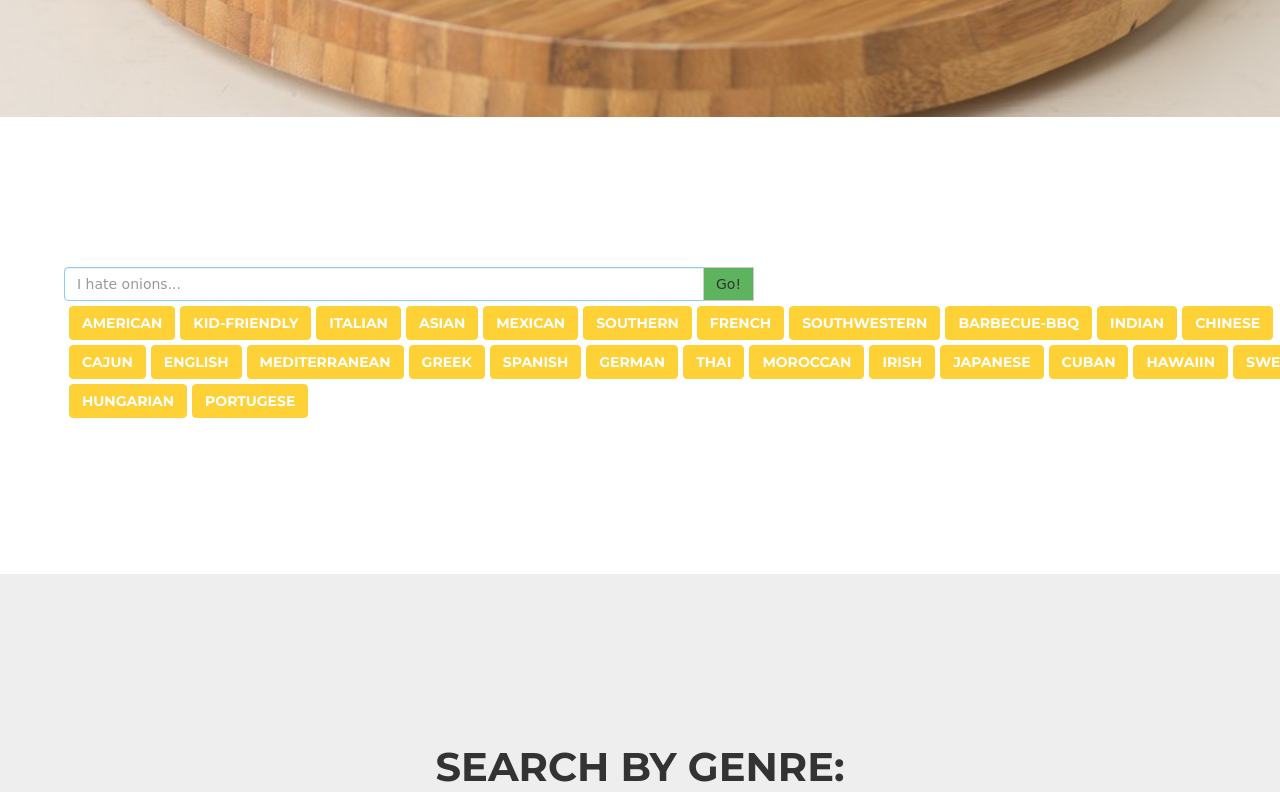
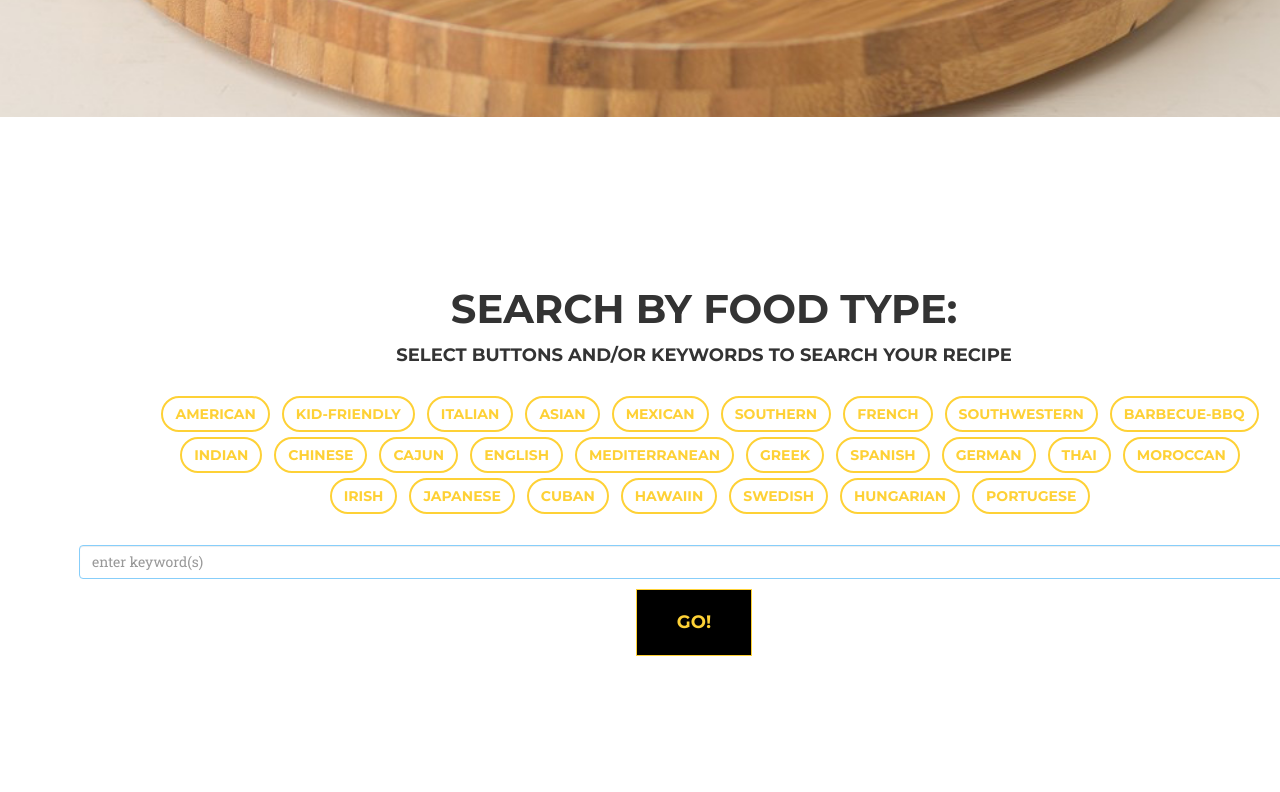
Before and after one commit to KiwonNam2016/chopflix, a website: page index.html in a window 1280 px wide. Shown: the part 676-1468 px from the top of the page. Drawn offline with nearby package versions, Linux system fonts and the light colour scheme; no server answers; a web font is replaced by a local one.

Commit message:
recipe search style modified.  href to recipe result section not working

```diff
--- a/assets/app.js
+++ b/assets/app.js
@@ -302,10 +302,10 @@ var config = {
     var addedCuisines = [];
     var cuisineSearch;
     var state;
-        var go=$(".go");
+    var go = $(".go");
     //button animation
-        var tl=new TimelineLite();
-        tl.to(go, 0.7, {rotationX:-360,transformOrigin:'0% 50%', ease:Power2.easeInOut})
+    var tl = new TimelineLite();
+    tl.to(go, 0.7, { rotationX: -360, transformOrigin: '0% 50%', ease: Power2.easeInOut })
     tl.pause();
     $(".go").on("click", function(event) {
         event.preventDefault();
@@ -338,7 +338,7 @@ var config = {
                 console.log(id);
                 var recipeTitle = (result[z].recipeName);
                 var imgUrl = result[z].imageUrlsBySize["90"].replace("s90-c", "s200-c");
-                    var ingredients=(result[z].ingredients);
+                var ingredients = (result[z].ingredients);
                 var IngAsString = ingredients.join(', ');
                 console.log(ingredients);
                 var recipeURL = "https://www.yummly.com/recipe/" + id
@@ -430,13 +430,13 @@ var config = {
         // button initial state is unchecked...this status will only change on click
         // when it gets clicked, we change the state and css style
         if (state === "unchecked") {
-                $(this).css({"background-color": "#333", "border-color": "#333", "opacity": "0.9"});
+            $(this).css({ "background-color": "#333", "border-color": "#333", "opacity": "0.9" });
             $(this).attr("data-state", "checked");
             addedCuisines.push(cuisineParameter);
             console.log(addedCuisines);
             //otherwise, the button is already selected and needs to be unselected
         } else {
-                $(this).removeAttr('style').css("background-color", "#feca30");
+            $(this).removeAttr('style').css("background-color", "#fff");
             $(this).attr("data-state", "unchecked");
             addedCuisines = addedCuisines.filter(a => a !== cuisineParameter);
             console.log(addedCuisines);
@@ -445,27 +445,27 @@ var config = {
     createButtons();
     $(document).on("click", ".cuisines", animateBtn);
 
-        $(".startBtn").on("click",function(){
-        var sec=0.8;
-        for (var x=0; x<=25; x++){
-            var b=$(`#button${x}`);
-            var tl2=new TimelineLite();
-            tl2.from(b, 1.5,{x:-15, autoAlpha:0,ease:Power1.ease, delay:sec});
+    $(".startBtn").on("click", function() {
+        var sec = 0.8;
+        for (var x = 0; x <= 25; x++) {
+            var b = $(`#button${x}`);
+            var tl2 = new TimelineLite();
+            tl2.from(b, 1.5, { x: -15, autoAlpha: 0, ease: Power1.ease, delay: sec });
             tl2.play();
             tl2.restart();
-            sec=sec+0.05;
+            sec = sec + 0.05;
         }
     })
 
-        $(".whatchaWatching").on("click",function(){
-            var sec=0.8;
-            for (var x=0; x<=25; x++){
-                var b=$(`#button${x}`);
-                var tl2=new TimelineLite();
-                tl2.from(b, 1.5,{x:-15, autoAlpha:0,ease:Power1.ease, delay:sec});
+    $(".whatchaWatching").on("click", function() {
+        var sec = 0.8;
+        for (var x = 0; x <= 25; x++) {
+            var b = $(`#button${x}`);
+            var tl2 = new TimelineLite();
+            tl2.from(b, 1.5, { x: -15, autoAlpha: 0, ease: Power1.ease, delay: sec });
             tl2.play();
             tl2.restart();
-                sec=sec+0.05;
+            sec = sec + 0.05;
         }
     })
 
--- a/assets/style.css
+++ b/assets/style.css
@@ -163,7 +163,6 @@ form.section-subheading {
 }
 
 #searchEntry {
-    font-family: 'Bad Script', cursive;
     margin-left: 5%;
     width: 100%;
 }
@@ -185,17 +184,30 @@ form.section-subheading {
 }
 
 .go {
-    background-color: rgb(94, 180, 94);
-}
-
-.go:hover {
-    text-shadow: 2px 2px 5px green;
+    background-color: #000000;
+    color: #fed136;
+    border-radius: 35%;
+    margin: 10px;
 }
 
 .btn {
     cursor: pointer;
+    border-radius: 25px;
     margin-bottom: 5px;
     margin-left: 5px;
+}
+
+.cuisines.btn.btn-primary {
+    background-color: #fff;
+    border: solid, #fed136 2px;
+    color: #fed136;
+    margin-left: 12px;
+}
+
+.recipeButtons.recipe-format {
+    margin-left: 50px;
+    margin-right: 50px;
+    margin-bottom: 25px;
 }
 
 .recipeImgDiv {
@@ -230,7 +242,15 @@ form.section-subheading {
 
 .input-ground {}
 
-.btn-primary.active.focus, .btn-primary.active:focus, .btn-primary.active:hover, .btn-primary:active.focus, .btn-primary:active:focus, .btn-primary:active:hover, .open>.dropdown-toggle.btn-primary.focus, .open>.dropdown-toggle.btn-primary:focus, .open>.dropdown-toggle.btn-primary:hover {
+.btn-primary.active.focus,
+.btn-primary.active:focus,
+.btn-primary.active:hover,
+.btn-primary:active.focus,
+.btn-primary:active:focus,
+.btn-primary:active:hover,
+.open>.dropdown-toggle.btn-primary.focus,
+.open>.dropdown-toggle.btn-primary:focus,
+.open>.dropdown-toggle.btn-primary:hover {
     color: #fff;
     background-color: #333;
     border-color: #333;
--- a/index.html
+++ b/index.html
@@ -1,4 +1,3 @@
-
 <!DOCTYPE html>
 <html lang="en">
 
@@ -93,24 +92,33 @@
         </div>
     </header>
 
-    <!-- Recipe Seach Section -->
-    <section id="recipe-search-section">
+    <!-- Recipe Search Section -->
+    <section id="recipe-search-section" class="bg-white">
         <div class="row" id="searchEntry">
-            <div class="col-md-6 input-group">
+            <div class="col-lg-12 text-center">
+                <div class="genre-buttons">
+                    <br>
+                    <h2 class="section-heading">Search by Food Type:
+                        <h4>Select buttons and/or keywords to search your recipe</h4>
+                    </h2>
+                    <br>
+                    <div id="genres"></div>
+                </div>
+                <div class="recipeButtons recipe-format" href=".recipe-results-section"></div>
+                <div class="col-md-12 yummlySearch"></div>
                 <form action="">
                     <span class="input-group-btn">
-                        <input id="food" type="text" pattern="[A-Za-z]"  class="form-control" placeholder="I hate onions...">
-                        <button class="btn btn-default go" type="submit">Go!</button>
+                        <input id="food" type="text" pattern="[A-Za-z]"  class="form-control" placeholder="enter keyword(s)"> &nbsp
+                        <button class="btn btn-round btn-xl go" type="submit">Go!
+                        </button>
                         <p id="something"></p>
                     </span>
                 </form>
             </div>
-            <div class="recipeButtons"></div>
-            <div class="col-md-12 yummlySearch"></div>
         </div>
     </section>
 
-    <!-- Show Seach Section -->
+    <!-- Show Search Section -->
     <section id="show-search-section" class="bg-light-gray">
         <div class="row phase-one">
             <div class="col-sm-12 dynamic-intro"></div>
@@ -136,32 +144,32 @@
         </div>
     </section>
 
+    <!-- Recipe Results Section -->
+    <section id="portfolio" class="recipe-results-section bg-light-gray">
+        <div class="container">
+            <div class="row">
+                <div class="col-lg-12 text-center">
+                    <h2 class="section-heading" id="show-my-recipes">Your Recipes</h2>
+                    <h3 class="section-subheading text-muted">Choose from these highly rated titles.</h3>
+                </div>
+            </div>
+            <div class="row">
+                <div class="recipeImages"></div>
+            </div>
+        </div>
+    </section>
+
     <!-- Show Results Section -->
     <section id="portfolio" class="show-results-section">
         <div class="container">
             <div class="row">
                 <div class="col-lg-12 text-center">
-                    <h2 class="section-heading">Your Movies</h2>
+                    <h2 class="section-heading">Your Shows</h2>
                     <h3 class="section-subheading text-muted">Choose from these highly rated titles.</h3>
                 </div>
             </div>
             <div class="row">
                 <div class="vidImages"></div>
-            </div>
-        </div>
-    </section>
-
-    <!-- Recipe Results Section -->
-    <section id="portfolio" class="recipe-results-section bg-light-gray">
-        <div class="container">
-            <div class="row">
-                <div class="col-lg-12 text-center">
-                    <h2 class="section-heading">Your Recipes</h2>
-                    <h3 class="section-subheading text-muted">Choose from these highly rated titles.</h3>
-                </div>
-            </div>
-            <div class="row">
-                <div class="recipeImages"></div>
             </div>
         </div>
     </section>
```
Also changed, not shown: css/agency.min.css. Lines whose indentation alone changed are shown as unchanged.
